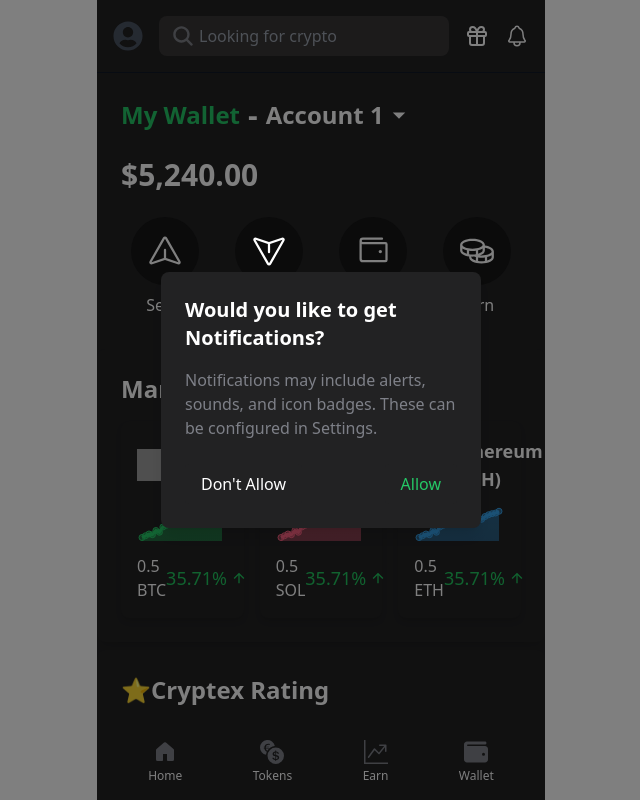
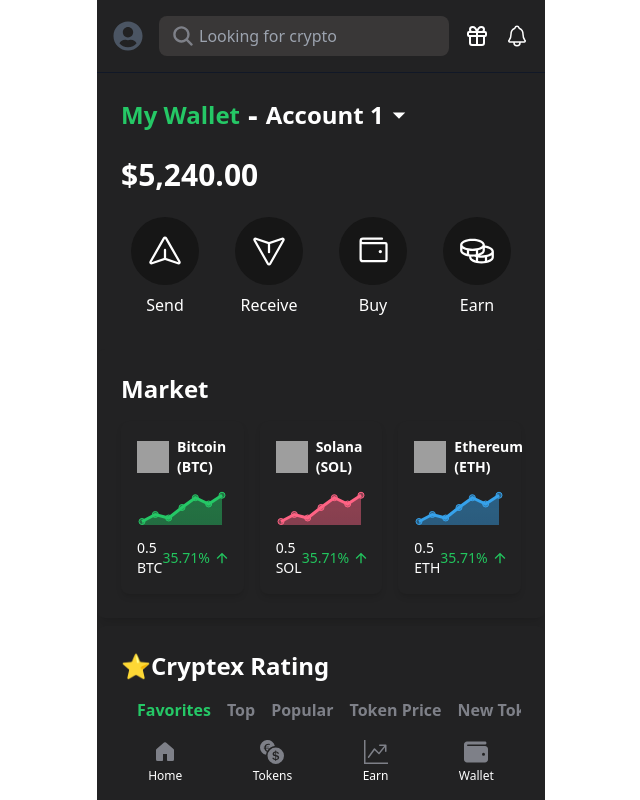
Before and after one commit to aleyamaliki/lyt-trading-fast, a React app: page /home in a window 1280 px wide. Shown: the whole page, without its empty margins (319-959 px from the left). Built offline with nearby package versions, Linux system fonts and the light colour scheme; grey boxes are pictures that could not be loaded; the HTML template or start-up script is replaced by a standard one.

Commit message:
fix graph size and data

```diff
--- a/src/components/Earn/CreateCollection.jsx
+++ b/src/components/Earn/CreateCollection.jsx
@@ -3,7 +3,7 @@
 
 const CreateCollection = () => {
   return (
-    <div className="flex p-4 bg-menuDark rounded-3xl w-80">
+    <div className="flex p-4 bg-menuDark rounded-3xl w-48">
       <div className="flex flex-col">
       <div className="bg-primary bg-opacity-15 text-white w-12 h-12 flex items-center justify-center rounded-full mb-2">
           <FaWallet className="text-primary text-2xl" />
--- a/src/components/Earn/CreateandSellWallet.jsx
+++ b/src/components/Earn/CreateandSellWallet.jsx
@@ -11,39 +11,22 @@
 
   return (
     <div className="p-4 bg-surface">
-      <div>
-        <h1 className="text-white text-xl font-semibold p-2">Create & Sell your Wallet</h1>
-      </div>
-      {/* Swiper for swipeable components */}
-      <Swiper
-        spaceBetween={50}
-        slidesPerView={1}
-        onSlideChange={(swiper) => {
-          if (swiper.activeIndex === 0) {
-            setActiveComponent('wallet');
-          } else if (swiper.activeIndex === 1) {
-            setActiveComponent('collection');
-          }
-        }}
-        initialSlide={activeComponent === 'wallet' ? 0 : 1}
-      >
-        <SwiperSlide>
+      <h1 className="text-white text-xl font-semibold p-2">Create & Sell your Wallet</h1>
+      <div className="grid grid-cols-2">
+
           <div
             className={`rounded-3xl w-fit ${activeComponent === 'wallet' ? 'border-2 border-green-500' : ''}`}
             onClick={() => setActiveComponent('wallet')}
           >
             <SetupWallet />
           </div>
-        </SwiperSlide>
-        <SwiperSlide>
           <div
             className={`rounded-3xl w-fit ${activeComponent === 'collection' ? 'border-2 border-green-500' : ''}`}
             onClick={() => setActiveComponent('collection')}
           >
             <CreateCollection />
           </div>
-        </SwiperSlide>
-      </Swiper>
+          </div>
     </div>
   );
 };
--- a/src/components/Earn/SetupWallet.jsx
+++ b/src/components/Earn/SetupWallet.jsx
@@ -3,13 +3,13 @@
 
 const SetupWallet = () => {
   return (
-    <div className="flex p-4 bg-menuDark rounded-3xl w-80">
+    <div className="flex p-4 bg-menuDark rounded-3xl w-48">
       <div className="flex flex-col">
       <div className="bg-purple-900 bg-opacity-45 text-white w-12 h-12 flex items-center justify-center rounded-full mb-2">
           <BiSolidBook className="text-purple-300 text-2xl" />
         </div>
         <div>
-          <h1 className="text-lg">Set up your wallet</h1>
+          <h1 className="text-lg">Set up Your <br/> Wallet</h1>
           <p className="mt-1 text-secondary text-xs pr-4">
             Click Create and set up your collection. Add social links, a description, profile & banner images, and set a secondary sales fees.
           </p>
--- a/src/components/Market/MarketGraph.jsx
+++ b/src/components/Market/MarketGraph.jsx
@@ -8,9 +8,8 @@
 Chart.register(...registerables);
 
 const MarketGraph = () => {
-    const chartRef = useRef(null); // Reference to the chart
+    const chartRef = useRef(null);
 
-    // Predefined colors for each graph
     const colors = [
         { borderColor: '#25c866', gradientStart: 'rgba(37, 200, 102, 0.5)', gradientEnd: 'rgba(37, 200, 102, 0)' },
         { borderColor: '#ff6384', gradientStart: 'rgba(255, 99, 132, 0.5)', gradientEnd: 'rgba(255, 99, 132, 0)' },
@@ -19,20 +18,18 @@
     ];
 
     return (
-        <div className="grid grid-cols-1 md:grid-cols-3 gap-4">
+        <div className="grid grid-cols-3 md:grid-cols-3 gap-4">
             {marketGraphData.map((crypto, index) => {
-                // Select color set based on the index (looping through the colors)
                 const color = colors[index % colors.length];
 
                 const firstPrice = crypto.priceHistory[0];
                 const lastPrice = crypto.priceHistory[crypto.priceHistory.length - 1];
                 const percentageChange = ((lastPrice - firstPrice) / firstPrice) * 100;
 
-                // Creating a unique gradient background for each chart
                 const gradientBackground = (ctx) => {
                     const gradient = ctx.createLinearGradient(0, 0, 0, 400);
-                    gradient.addColorStop(0, color.gradientStart); // Top gradient color
-                    gradient.addColorStop(1, color.gradientEnd);   // Bottom gradient color (transparent)
+                    gradient.addColorStop(0, color.gradientStart);
+                    gradient.addColorStop(1, color.gradientEnd);
                     return gradient;
                 };
 
@@ -42,13 +39,13 @@
                         {
                             label: `${crypto.name} Price (${crypto.currency})`,
                             data: crypto.priceHistory,
-                            borderColor: color.borderColor, // Unique line color
+                            borderColor: color.borderColor,
                             backgroundColor: (context) => {
                                 const chart = context.chart;
                                 const { ctx } = chart;
-                                return gradientBackground(ctx); // Unique gradient background
+                                return gradientBackground(ctx);
                             },
-                            fill: true, // Ensure the gradient is filled
+                            fill: true,
                         },
                     ],
                 };
@@ -57,15 +54,15 @@
                     responsive: true,
                     scales: {
                         x: {
-                            display: false, // Hide x-axis
+                            display: false,
                         },
                         y: {
-                            display: false, // Hide y-axis
+                            display: false,
                         },
                     },
                     plugins: {
                         legend: {
-                            display: false, // Hide legend
+                            display: false,
                         },
                     },
                 };
@@ -74,13 +71,13 @@
                     <div key={crypto.id} className="bg-menuDark p-4 rounded-lg shadow-md">
                         <div className="flex items-center mb-2">
                             <img src={crypto.logo} alt={`${crypto.name} logo`} className="w-8 h-8 mr-2" />
-                            <h2 className="text-lg font-semibold text-white">{crypto.name} ({crypto.currency})</h2>
+                            <h2 className="text-sm font-semibold text-white">{crypto.name} ({crypto.currency})</h2>
                         </div>
                         <Line data={data} options={options} ref={chartRef} />
                         <div className="flex justify-between items-center mt-2">
-                            <p className="text-white">{crypto.balance} {crypto.currency}</p>
+                            <p className="text-white text-sm">{crypto.balance} {crypto.currency}</p>
                             <div className="flex items-center">
-                                <p className={`text-lg ${percentageChange >= 0 ? 'text-green-500' : 'text-red-500'}`}>
+                                <p className={`text-sm ${percentageChange >= 0 ? 'text-green-500' : 'text-red-500'}`}>
                                     {percentageChange.toFixed(2)}%
                                 </p>
                                 {percentageChange >= 0 ? (
--- a/src/dummyData/marketGraphData.js
+++ b/src/dummyData/marketGraphData.js
@@ -4,7 +4,7 @@
         name: 'Bitcoin',
         logo: 'https://cryptologos.cc/logos/bitcoin-btc-logo.png?v=014',
         currency: 'BTC',
-        priceHistory: [21000, 21500, 22000, 21800, 23000, 22500, 24000, 24500, 25000, 25200, 24900, 25100, 26000, 26500, 27000, 26800, 26500, 26300, 26200, 27000, 27500, 27800, 28000, 28500],
+        priceHistory: [21000, 23000, 22000, 25000, 27800, 26000, 28500],
         balance: 0.5,
         change: 5.20
     },
@@ -13,7 +13,7 @@
         name: 'Solana',
         logo: 'https://cryptologos.cc/logos/solana-sol-logo.png?v=035',
         currency: 'SOL',
-        priceHistory: [21000, 21500, 22000, 21800, 23000, 22500, 24000, 24500, 25000, 25200, 24900, 25100, 26000, 26500, 27000, 26800, 26500, 26300, 26200, 27000, 27500, 27800, 28000, 28500],
+        priceHistory: [21000, 23000, 22000, 25000, 27800, 26000, 28500],
         balance: 0.5,
         change: 5.20
     },
@@ -22,7 +22,7 @@
         name: 'Ethereum',
         logo: 'https://cryptologos.cc/logos/versions/ethereum-eth-logo-colored.svg?v=035',
         currency: 'ETH',
-        priceHistory: [21000, 21500, 22000, 21800, 23000, 22500, 24000, 24500, 25000, 25200, 24900, 25100, 26000, 26500, 27000, 26800, 26500, 26300, 26200, 27000, 27500, 27800, 28000, 28500],
+        priceHistory: [21000, 23000, 22000, 25000, 27800, 26000, 28500],
         balance: 0.5,
         change: 5.20
     },
--- a/src/pages/Home.jsx
+++ b/src/pages/Home.jsx
@@ -2,15 +2,12 @@
 import Wallet from "../components/Wallet.jsx";
 import ExchangeMarket from "../components/Market/ExchangeMarket.jsx";
 import Rating from "../components/Rating.jsx";
-import NotificationPopup from "../components/Popup/NotificationPopup.jsx";
-import HomeHeader from "../components/Header/HomeHeader.jsx"
 
 const Home = () => {
   const [activeTab, setActiveTab] = useState('Favorites');
 
   return (
     <div>
-      <NotificationPopup/>
       <Wallet/>
       <ExchangeMarket/>
       <Rating activeTab={activeTab} onTabChange={setActiveTab} />
```
